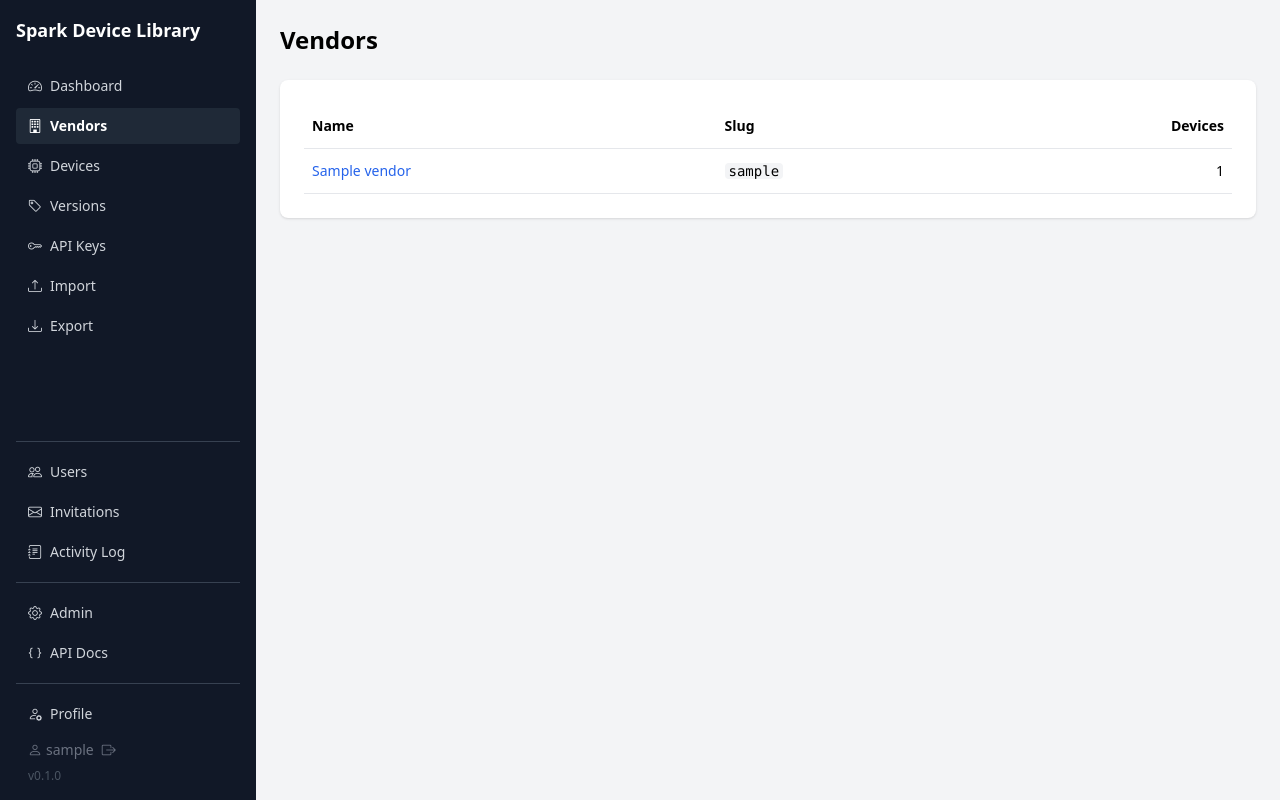
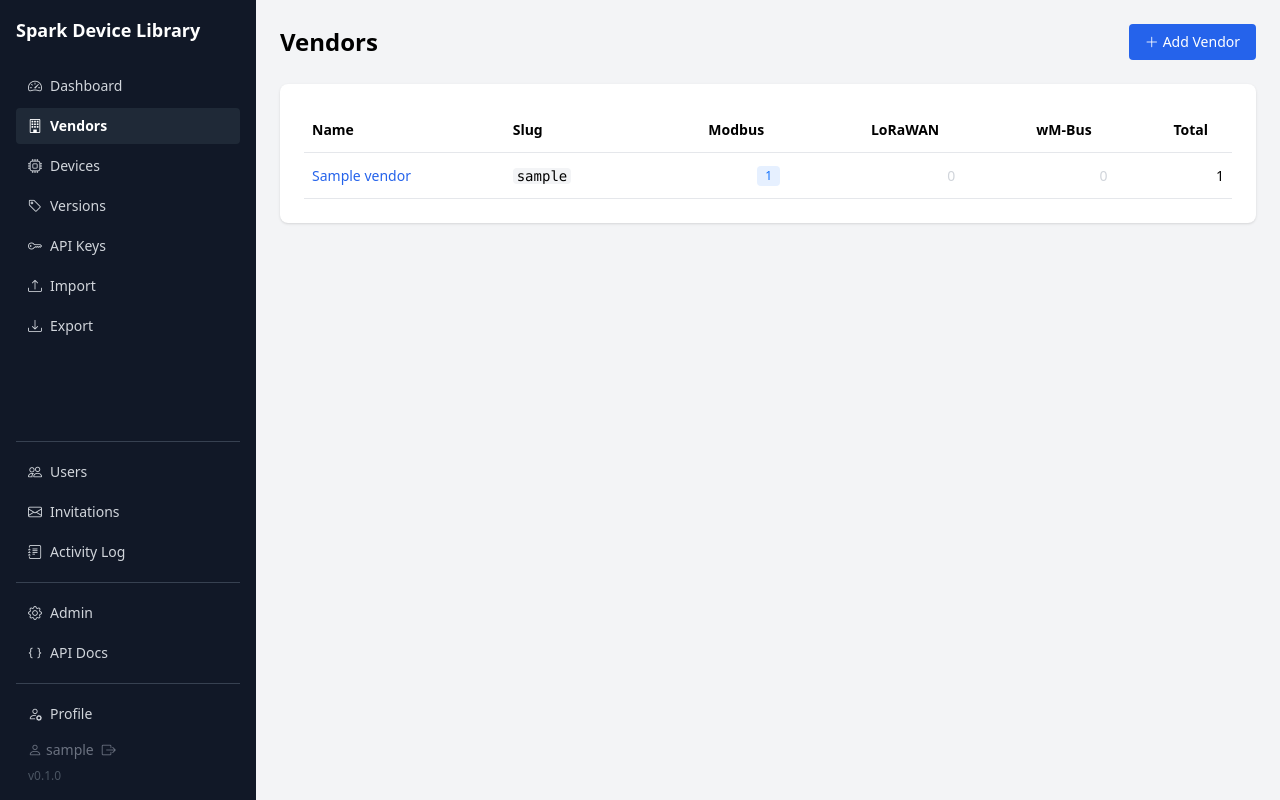
Before and after one commit to hardwario/enerooo-spark-device-library, a Django app: page /vendors/ in a window 1280 px wide. Run offline with Django 5.2, Linux system fonts and the light colour scheme; a user stored in the database is signed in; tables that the repository leaves empty hold one stand-in row (values such as "Sample post"); parts of the project's set-up code (start-up, migrations or seed data) failed here and were passed over; some libraries are stand-ins or nearby versions.

Commit message:
feat(tools): add CRUD, sorting, and SweetAlert2 deletes
- Add VendorCreateView, VendorDeleteView, and vendor form template
- Vendor delete blocked when devices still associated
- Add server-side sortable columns to vendor and device list tables
- Create sorting template tag with Lucide icons for sort indicators
- Add per-technology device counts (Modbus/LoRaWAN/wM-Bus) to vendor list
- Replace device delete confirmation page with SweetAlert2 dialog
- Add SweetAlert2 and Lucide CDN scripts to base template
- Preserve sort and filter params across pagination links

```diff
--- a/src/library/templates/library/vendor_list.html
+++ b/src/library/templates/library/vendor_list.html
@@ -1,10 +1,14 @@
 {% extends "base.html" %}
+{% load sorting %}
 
 {% block title %}Vendors - {{ COMPANY_NAME }}{% endblock %}
 
 {% block content %}
 <div class="flex justify-between items-center mb-6">
     <h2 class="text-2xl font-bold">Vendors</h2>
+    <a href="{% url 'library:vendor-create' %}" class="bg-blue-600 text-white px-4 py-2 rounded hover:bg-blue-700 text-sm font-medium">
+        <i class="bi bi-plus-lg mr-1"></i>Add Vendor
+    </a>
 </div>
 
 <div class="bg-white rounded-lg shadow">
@@ -12,9 +16,12 @@
         <table class="w-full text-sm">
             <thead>
                 <tr class="border-b">
-                    <th class="text-left py-3 px-2 font-semibold">Name</th>
-                    <th class="text-left py-3 px-2 font-semibold">Slug</th>
-                    <th class="text-right py-3 px-2 font-semibold">Devices</th>
+                    <th class="text-left py-3 px-2 font-semibold">{% sort_header "name" "Name" %}</th>
+                    <th class="text-left py-3 px-2 font-semibold">{% sort_header "slug" "Slug" %}</th>
+                    <th class="text-right py-3 px-2 font-semibold">{% sort_header "modbus_count" "Modbus" "right" %}</th>
+                    <th class="text-right py-3 px-2 font-semibold">{% sort_header "lorawan_count" "LoRaWAN" "right" %}</th>
+                    <th class="text-right py-3 px-2 font-semibold">{% sort_header "wmbus_count" "wM-Bus" "right" %}</th>
+                    <th class="text-right py-3 px-2 font-semibold">{% sort_header "device_count" "Total" "right" %}</th>
                 </tr>
             </thead>
             <tbody>
@@ -22,11 +29,14 @@
                 <tr class="border-b hover:bg-gray-50">
                     <td class="py-3 px-2"><a href="{% url 'library:vendor-detail' vendor.slug %}" class="text-blue-600 hover:text-blue-800">{{ vendor.name }}</a></td>
                     <td class="py-3 px-2"><code class="text-sm bg-gray-100 px-1 rounded">{{ vendor.slug }}</code></td>
-                    <td class="py-3 px-2 text-right">{{ vendor.device_count }}</td>
+                    <td class="py-3 px-2 text-right">{% if vendor.modbus_count %}<span class="inline-block bg-modbus/10 text-modbus px-2 py-0.5 rounded text-xs font-medium">{{ vendor.modbus_count }}</span>{% else %}<span class="text-gray-300">0</span>{% endif %}</td>
+                    <td class="py-3 px-2 text-right">{% if vendor.lorawan_count %}<span class="inline-block bg-lorawan/10 text-lorawan px-2 py-0.5 rounded text-xs font-medium">{{ vendor.lorawan_count }}</span>{% else %}<span class="text-gray-300">0</span>{% endif %}</td>
+                    <td class="py-3 px-2 text-right">{% if vendor.wmbus_count %}<span class="inline-block bg-wmbus/10 text-wmbus px-2 py-0.5 rounded text-xs font-medium">{{ vendor.wmbus_count }}</span>{% else %}<span class="text-gray-300">0</span>{% endif %}</td>
+                    <td class="py-3 px-2 text-right font-medium">{{ vendor.device_count }}</td>
                 </tr>
                 {% empty %}
                 <tr>
-                    <td colspan="3" class="py-3 px-2 text-gray-500">No vendors yet. Import device definitions to get started.</td>
+                    <td colspan="6" class="py-3 px-2 text-gray-500">No vendors yet. Import device definitions to get started.</td>
                 </tr>
                 {% endfor %}
             </tbody>
--- /dev/null
+++ b/src/library/templatetags/sorting.py
@@ -0,0 +1,39 @@
+"""Template tags for sortable table headers."""
+
+from django import template
+from django.utils.html import format_html, mark_safe
+
+register = template.Library()
+
+
+@register.simple_tag(takes_context=True)
+def sort_header(context, field, label, align="left"):
+    """Render a sortable table header link.
+
+    Usage: {% sort_header "name" "Name" %} or {% sort_header "device_count" "Total" "right" %}
+    """
+    request = context["request"]
+    params = request.GET.copy()
+    current_sort = params.get("sort", "")
+
+    if current_sort == field:
+        next_sort = f"-{field}"
+        icon = '<i data-lucide="arrow-up" class="inline-block w-3.5 h-3.5 ml-1 text-blue-600"></i>'
+    elif current_sort == f"-{field}":
+        next_sort = field
+        icon = '<i data-lucide="arrow-down" class="inline-block w-3.5 h-3.5 ml-1 text-blue-600"></i>'
+    else:
+        next_sort = field
+        icon = '<i data-lucide="arrows-up-down" class="inline-block w-3 h-3 ml-1 text-gray-400"></i>'
+
+    params["sort"] = next_sort
+    params.pop("page", None)
+    url = f"?{params.urlencode()}"
+
+    return format_html(
+        '<a href="{}" class="inline-flex items-center text-{} hover:text-blue-600">{}{}</a>',
+        url,
+        align,
+        label,
+        mark_safe(icon),
+    )
--- a/src/library/urls.py
+++ b/src/library/urls.py
@@ -11,7 +11,9 @@ urlpatterns = [
     path("", views.DashboardView.as_view(), name="dashboard"),
     # Vendors
     path("vendors/", views.VendorListView.as_view(), name="vendor-list"),
+    path("vendors/create/", views.VendorCreateView.as_view(), name="vendor-create"),
     path("vendors/<slug:slug>/", views.VendorDetailView.as_view(), name="vendor-detail"),
+    path("vendors/<slug:slug>/delete/", views.VendorDeleteView.as_view(), name="vendor-delete"),
     # Devices
     path("devices/", views.DeviceTypeListView.as_view(), name="device-list"),
     path("devices/create/", views.DeviceTypeCreateView.as_view(), name="device-create"),
--- a/src/library/views.py
+++ b/src/library/views.py
@@ -2,14 +2,14 @@
 
 from django.contrib import messages
 from django.contrib.auth.mixins import LoginRequiredMixin
-from django.db.models import Count
+from django.db.models import Count, Q
 from django.shortcuts import get_object_or_404, redirect
 from django.urls import reverse_lazy
 from django.views import View
 from django.views.generic import CreateView, DeleteView, DetailView, ListView, TemplateView, UpdateView
 
 from .exporters import export_to_yaml
-from .forms import APIKeyForm, DeviceTypeForm, LibraryVersionForm, RegisterDefinitionForm, YAMLImportForm
+from .forms import APIKeyForm, DeviceTypeForm, LibraryVersionForm, RegisterDefinitionForm, VendorForm, YAMLImportForm
 from .importers import import_from_yaml
 from .models import (
     APIKey,
@@ -48,9 +48,43 @@ class DashboardView(LoginRequiredMixin, TemplateView):
 class VendorListView(LoginRequiredMixin, ListView):
     template_name = "library/vendor_list.html"
     context_object_name = "vendors"
+    ALLOWED_SORT_FIELDS = {"name", "slug", "modbus_count", "lorawan_count", "wmbus_count", "device_count"}
 
     def get_queryset(self):
-        return Vendor.objects.annotate(device_count=Count("device_types"))
+        qs = Vendor.objects.annotate(
+            device_count=Count("device_types"),
+            modbus_count=Count("device_types", filter=Q(device_types__technology="modbus")),
+            lorawan_count=Count("device_types", filter=Q(device_types__technology="lorawan")),
+            wmbus_count=Count("device_types", filter=Q(device_types__technology="wmbus")),
+        )
+        sort = self.request.GET.get("sort", "name")
+        descending = sort.startswith("-")
+        field = sort.lstrip("-")
+        if field not in self.ALLOWED_SORT_FIELDS:
+            field, descending = "name", False
+        order = f"-{field}" if descending else field
+        return qs.order_by(order)
+
+
+class VendorCreateView(LoginRequiredMixin, CreateView):
+    model = Vendor
+    form_class = VendorForm
+    template_name = "library/vendor_form.html"
+
+    def get_success_url(self):
+        return reverse_lazy("library:vendor-detail", kwargs={"slug": self.object.slug})
+
+
+class VendorDeleteView(LoginRequiredMixin, View):
+    def post(self, request, slug):
+        vendor = get_object_or_404(Vendor, slug=slug)
+        if vendor.device_types.exists():
+            messages.error(request, f"Cannot delete {vendor.name} — it still has {vendor.device_types.count()} device(s). Remove them first.")
+            return redirect("library:vendor-detail", slug=vendor.slug)
+        name = vendor.name
+        vendor.delete()
+        messages.success(request, f"Vendor \"{name}\" has been deleted.")
+        return redirect("library:vendor-list")
 
 
 class VendorDetailView(LoginRequiredMixin, DetailView):
@@ -73,6 +107,13 @@ class DeviceTypeListView(LoginRequiredMixin, ListView):
     template_name = "library/devicetype_list.html"
     context_object_name = "devices"
     paginate_by = 50
+    ALLOWED_SORT_FIELDS = {
+        "vendor": "vendor__name",
+        "model_number": "model_number",
+        "name": "name",
+        "device_type": "device_type",
+        "technology": "technology",
+    }
 
     def get_queryset(self):
         qs = DeviceType.objects.select_related("vendor")
@@ -87,7 +128,14 @@ class DeviceTypeListView(LoginRequiredMixin, ListView):
         if device_type:
             qs = qs.filter(device_type=device_type)
 
-        return qs
+        sort = self.request.GET.get("sort", "vendor")
+        descending = sort.startswith("-")
+        field = sort.lstrip("-")
+        db_field = self.ALLOWED_SORT_FIELDS.get(field)
+        if not db_field:
+            db_field, descending = "vendor__name", False
+        order = f"-{db_field}" if descending else db_field
+        return qs.order_by(order, "model_number")
 
     def get_context_data(self, **kwargs):
         ctx = super().get_context_data(**kwargs)
@@ -170,10 +218,13 @@ class DeviceTypeUpdateView(LoginRequiredMixin, UpdateView):
         return reverse_lazy("library:device-detail", kwargs={"pk": self.object.pk})
 
 
-class DeviceTypeDeleteView(LoginRequiredMixin, DeleteView):
-    model = DeviceType
-    template_name = "library/devicetype_confirm_delete.html"
-    success_url = reverse_lazy("library:device-list")
+class DeviceTypeDeleteView(LoginRequiredMixin, View):
+    def post(self, request, pk):
+        device = get_object_or_404(DeviceType, pk=pk)
+        name = f"{device.vendor.name} {device.model_number}"
+        device.delete()
+        messages.success(request, f"Device \"{name}\" has been deleted.")
+        return redirect("library:device-list")
 
 
 # === Registers ===
--- a/src/templates/base.html
+++ b/src/templates/base.html
@@ -146,6 +146,41 @@
         {% block anonymous_content %}{% endblock %}
     {% endif %}
 
+    <script src="https://unpkg.com/lucide@latest"></script>
+    <script>lucide.createIcons();</script>
+    <script src="https://cdn.jsdelivr.net/npm/sweetalert2@11"></script>
+    <script>
+    document.addEventListener('click', function(e) {
+        const btn = e.target.closest('[data-confirm-delete]');
+        if (!btn) return;
+        e.preventDefault();
+        const name = btn.dataset.confirmDelete;
+        const url = btn.dataset.deleteUrl;
+        const csrf = document.querySelector('[name=csrfmiddlewaretoken]')?.value
+                  || '{{ csrf_token }}';
+        Swal.fire({
+            title: 'Delete ' + name + '?',
+            text: 'This action cannot be undone.',
+            icon: 'warning',
+            showCancelButton: true,
+            confirmButtonColor: '#dc2626',
+            confirmButtonText: 'Delete',
+        }).then(function(result) {
+            if (result.isConfirmed) {
+                const form = document.createElement('form');
+                form.method = 'POST';
+                form.action = url;
+                const input = document.createElement('input');
+                input.type = 'hidden';
+                input.name = 'csrfmiddlewaretoken';
+                input.value = csrf;
+                form.appendChild(input);
+                document.body.appendChild(form);
+                form.submit();
+            }
+        });
+    });
+    </script>
     {% block extra_js %}{% endblock %}
 </body>
 </html>
```
Also changed, not shown: src/library/templates/library/devicetype_detail.html (+5 -2 lines), src/library/templates/library/devicetype_list.html (+9 -7 lines), src/library/templates/library/vendor_detail.html (+9 -1 lines), src/library/templates/library/vendor_form.html (added, +33 -0 lines), src/library/templatetags/__init__.py (added).
